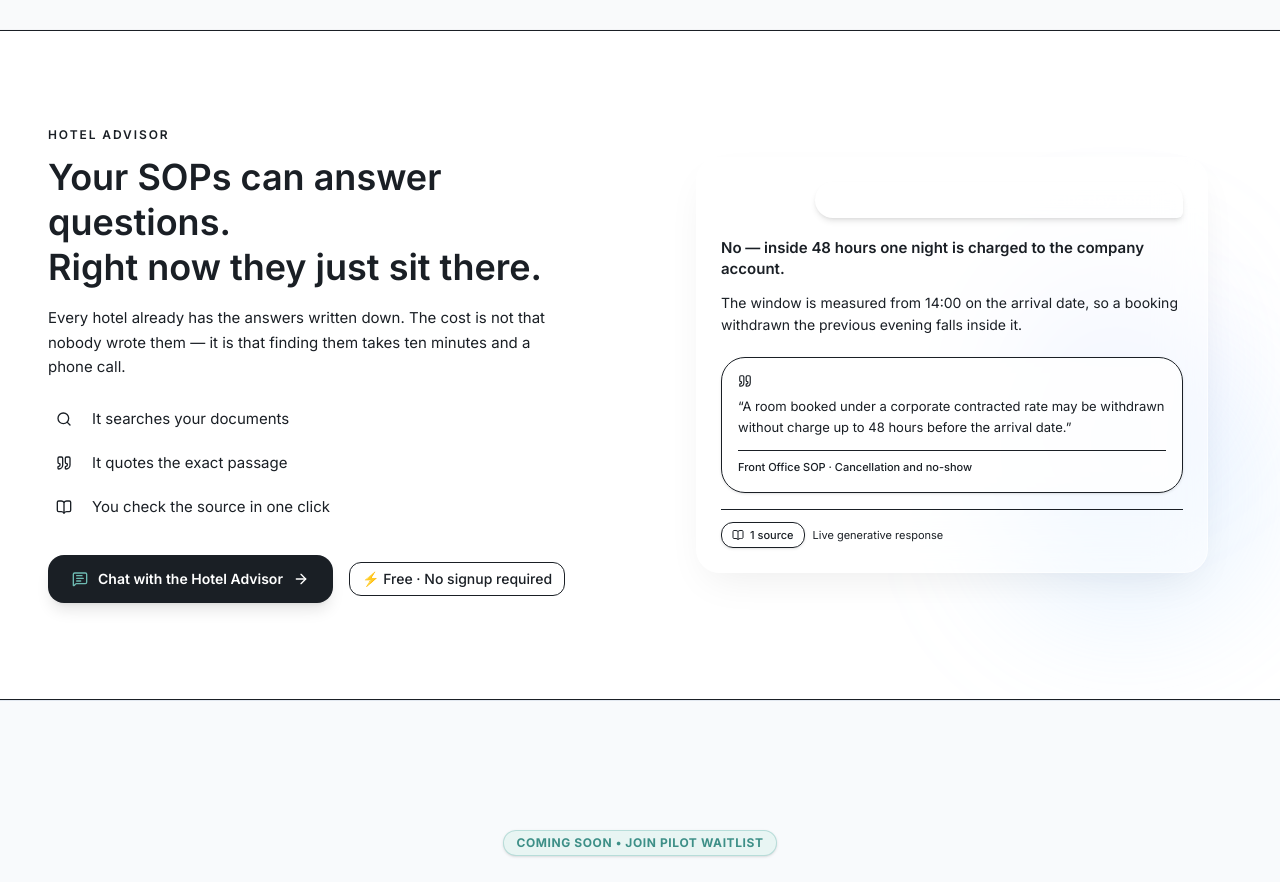
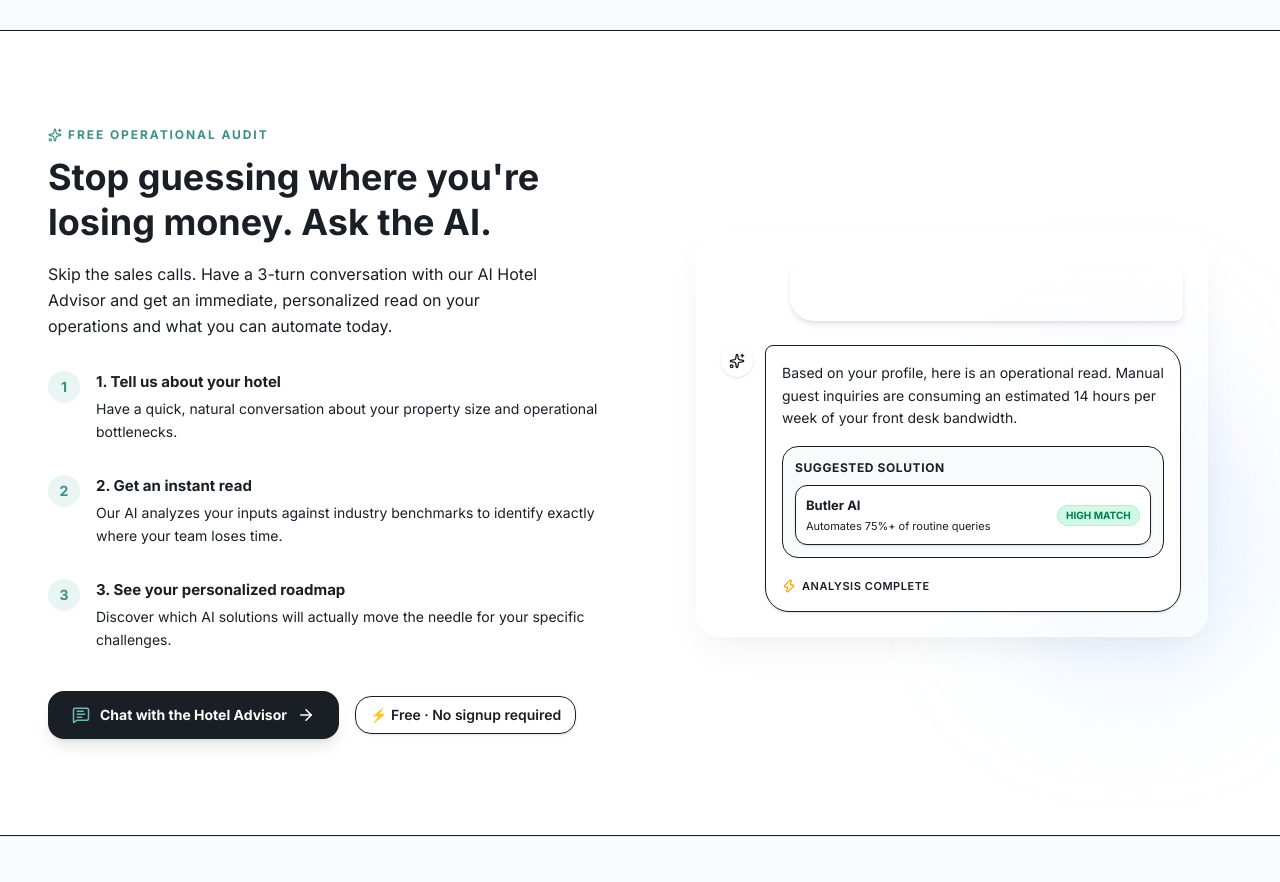
Before and after one commit to SOYL-AI/soyl-cloud, a Next.js app: page / in a window 1280 px wide. Shown: the part 3000-3882 px from the top of the page. Built offline with nearby package versions, Linux system fonts and the light colour scheme; no server answers.

Commit message:
ui: redesign advisor teaser to match agentic chat flow

```diff
--- a/src/components/sections/AdvisorTeaser.tsx
+++ b/src/components/sections/AdvisorTeaser.tsx
@@ -1,6 +1,6 @@
 "use client";
 
-import { ArrowRight, BookOpen, MessageSquareText, Quote, Search } from "lucide-react";
+import { ArrowRight, MessageSquareText, Sparkles, User, Zap } from "lucide-react";
 import Link from "next/link";
 import { motion } from "framer-motion";
 
@@ -8,9 +8,18 @@ import { RevealGroup } from "@/components/ui/Reveal";
 import { Container } from "@/components/ui/Container";
 
 const STEPS = [
-  { icon: Search, label: "It searches your documents" },
-  { icon: Quote, label: "It quotes the exact passage" },
-  { icon: BookOpen, label: "You check the source in one click" },
+  {
+    title: "1. Tell us about your hotel",
+    desc: "Have a quick, natural conversation about your property size and operational bottlenecks."
+  },
+  {
+    title: "2. Get an instant read",
+    desc: "Our AI analyzes your inputs against industry benchmarks to identify exactly where your team loses time."
+  },
+  {
+    title: "3. See your personalized roadmap",
+    desc: "Discover which AI solutions will actually move the needle for your specific challenges."
+  },
 ];
 
 export function AdvisorTeaser() {
@@ -22,38 +31,40 @@ export function AdvisorTeaser() {
       <Container>
         <RevealGroup className="grid items-center gap-10 lg:grid-cols-2 lg:gap-16">
           <div className="relative z-10">
-            <p className="mb-3 text-xs font-semibold uppercase tracking-[0.16em] text-charcoal/45">
-              Hotel Advisor
+            <p className="mb-3 flex items-center gap-1.5 text-xs font-bold uppercase tracking-[0.16em] text-[var(--color-soyl-mint-dark)]">
+              <Sparkles className="h-3.5 w-3.5" /> Free Operational Audit
             </p>
-            <h2 className="text-3xl font-semibold leading-tight text-charcoal sm:text-4xl">
-              Your SOPs can answer questions.
-              <br className="hidden sm:block" /> Right now they just sit there.
+            <h2 className="text-3xl font-bold leading-tight text-charcoal sm:text-4xl text-balance">
+              Stop guessing where you're losing money. Ask the AI.
             </h2>
-            <p className="mt-4 max-w-lg text-[15px] leading-relaxed text-charcoal/65">
-              Every hotel already has the answers written down. The cost is not
-              that nobody wrote them — it is that finding them takes ten minutes
-              and a phone call.
+            <p className="mt-4 max-w-lg text-[16px] leading-relaxed text-charcoal/70">
+              Skip the sales calls. Have a 3-turn conversation with our AI Hotel Advisor and get an immediate, personalized read on your operations and what you can automate today.
             </p>
 
-            <ul className="mt-6 space-y-3">
-              {STEPS.map((step) => {
-                const Icon = step.icon;
-                return (
-                  <li key={step.label} className="flex items-center gap-3">
-                    <span className="flex h-8 w-8 shrink-0 items-center justify-center rounded-lg bg-mint/25">
-                      <Icon className="h-4 w-4 text-charcoal" aria-hidden />
-                    </span>
-                    <span className="text-[15px] text-charcoal/75">{step.label}</span>
-                  </li>
-                );
-              })}
-            </ul>
+            <div className="mt-8 space-y-6">
+              {STEPS.map((step, idx) => (
+                <div key={idx} className="flex gap-4">
+                  <div className="flex flex-col items-center">
+                    <div className="flex h-8 w-8 shrink-0 items-center justify-center rounded-full bg-[var(--color-soyl-mint-light)] text-[var(--color-soyl-mint-dark)] font-bold text-sm">
+                      {idx + 1}
+                    </div>
+                    {idx !== STEPS.length - 1 && (
+                      <div className="w-px h-full bg-charcoal/10 mt-2"></div>
+                    )}
+                  </div>
+                  <div className="pb-2">
+                    <h3 className="text-[15px] font-bold text-charcoal">{step.title}</h3>
+                    <p className="mt-1 text-[14px] text-charcoal/65 leading-relaxed">{step.desc}</p>
+                  </div>
+                </div>
+              ))}
+            </div>
 
             <PremiumCTA />
           </div>
 
           <div className="relative">
-            <AnswerPreview />
+            <ChatPreview />
           </div>
         </RevealGroup>
       </Container>
@@ -66,66 +77,23 @@ function PremiumCTA() {
     <div className="mt-8 flex flex-wrap items-center gap-4">
       <Link
         href="/advisor"
-        className="group relative inline-flex items-center gap-2.5 rounded-xl bg-[var(--color-soyl-charcoal)] px-6 py-3.5 text-sm font-semibold text-white shadow-lg transition-all duration-300 hover:bg-[var(--color-soyl-charcoal)]/90 hover:shadow-xl hover:scale-[1.02] active:scale-[0.98]"
+        className="group relative inline-flex items-center gap-2.5 rounded-xl bg-[var(--color-soyl-charcoal)] px-6 py-3.5 text-sm font-bold text-white shadow-lg transition-all duration-300 hover:bg-[var(--color-soyl-charcoal)]/90 hover:shadow-xl hover:scale-[1.02] active:scale-[0.98]"
       >
-        <MessageSquareText className="h-4 w-4 text-[var(--color-soyl-mint)]" aria-hidden />
+        <MessageSquareText className="h-4.5 w-4.5 text-[var(--color-soyl-mint)]" aria-hidden />
         <span>Chat with the Hotel Advisor</span>
         <ArrowRight
-          className="h-4 w-4 transition-transform duration-300 group-hover:translate-x-1"
+          className="h-4.5 w-4.5 transition-transform duration-300 group-hover:translate-x-1.5"
           aria-hidden
         />
       </Link>
-      <span className="text-sm font-medium text-charcoal/60 bg-white/60 px-3 py-1.5 rounded-lg border border-charcoal/10">
+      <span className="text-sm font-semibold text-charcoal/60 bg-white/60 px-3.5 py-2 rounded-xl border border-charcoal/10 shadow-sm">
         ⚡ Free · No signup required
       </span>
     </div>
   );
 }
 
-function AnimatedText({ text, delay = 0 }: { text: string; delay?: number }) {
-  const words = text.split(" ");
-  return (
-    <motion.span
-      custom={delay}
-      variants={{
-        hidden: { opacity: 1 },
-        visible: (d: number) => ({
-          opacity: 1,
-          transition: {
-            delayChildren: d,
-            staggerChildren: 0.05,
-          },
-        }),
-      }}
-      initial="hidden"
-      whileInView="visible"
-      viewport={{ once: true, margin: "-50px" }}
-      aria-label={text}
-    >
-      {words.map((word, i) => (
-        <span key={i} className="inline-flex">
-          <motion.span
-            variants={{
-              hidden: { opacity: 0, y: 10 },
-              visible: {
-                opacity: 1,
-                y: 0,
-                transition: { duration: 0.4, ease: "easeOut" }
-              },
-            }}
-            className="inline-block"
-            aria-hidden="true"
-          >
-            {word}
-          </motion.span>
-          {i < words.length - 1 && <span className="inline-block">&nbsp;</span>}
-        </span>
-      ))}
-    </motion.span>
-  );
-}
-
-function AnswerPreview() {
+function ChatPreview() {
   return (
     <div className="relative mx-auto w-full max-w-lg">
       {/* Premium Glassmorphism Background Blobs */}
@@ -139,67 +107,57 @@ function AnswerPreview() {
         whileInView={{ opacity: 1, y: 0 }}
         viewport={{ once: true, margin: "-50px" }}
         transition={{ duration: 0.8, ease: [0.16, 1, 0.3, 1] }}
-        className="relative z-10 rounded-3xl border border-white/60 bg-white/50 p-5 shadow-[0_16px_40px_-12px_rgba(0,0,0,0.08)] backdrop-blur-xl sm:p-6"
+        className="relative z-10 rounded-3xl border border-white/60 bg-white/60 p-5 shadow-[0_16px_40px_-12px_rgba(0,0,0,0.08)] backdrop-blur-xl sm:p-6 space-y-6"
       >
-        <div className="mb-5 flex justify-end">
+        {/* User Message */}
+        <div className="flex justify-end">
           <motion.div
             initial={{ opacity: 0, scale: 0.8, originX: 1, originY: 1 }}
             whileInView={{ opacity: 1, scale: 1 }}
             viewport={{ once: true }}
-            transition={{ delay: 0.4, duration: 0.5, type: "spring", bounce: 0.4 }}
-            className="rounded-2xl rounded-br-md bg-charcoal px-4 py-2 text-sm font-medium text-white shadow-md"
+            transition={{ delay: 0.2, duration: 0.5, type: "spring", bounce: 0.4 }}
+            className="rounded-2xl rounded-br-md bg-charcoal px-4 py-3 text-[14px] font-medium text-white shadow-md max-w-[85%]"
           >
-            Can a corporate guest cancel free the day before?
+            We have 150 rooms and our front desk is constantly overwhelmed with routine guest questions.
           </motion.div>
         </div>
 
-        <div className="space-y-3">
-          <p className="text-[15px] font-semibold leading-snug text-charcoal">
-            <AnimatedText
-              text="No — inside 48 hours one night is charged to the company account."
-              delay={1.0}
-            />
-          </p>
+        {/* AI Response */}
+        <motion.div
+          initial={{ opacity: 0, y: 15 }}
+          whileInView={{ opacity: 1, y: 0 }}
+          viewport={{ once: true }}
+          transition={{ delay: 1.2, duration: 0.6 }}
+          className="flex gap-3"
+        >
+          <div className="flex h-8 w-8 shrink-0 items-center justify-center rounded-full bg-mint/30 shadow-sm">
+            <Sparkles className="h-4 w-4 text-charcoal" />
+          </div>
+          <div className="rounded-2xl rounded-tl-md bg-white border border-charcoal/5 p-4 shadow-sm space-y-4 max-w-[90%]">
+            <p className="text-[14px] leading-relaxed text-charcoal">
+              Based on your profile, here is an operational read. Manual guest inquiries are consuming an estimated 14 hours per week of your front desk bandwidth.
+            </p>
 
-          <p className="text-sm leading-relaxed text-charcoal/80">
-            <AnimatedText
-              text="The window is measured from 14:00 on the arrival date, so a booking withdrawn the previous evening falls inside it."
-              delay={2.0}
-            />
-          </p>
-        </div>
+            <div className="rounded-xl border border-charcoal/10 bg-gray-50 p-3 space-y-2">
+               <h4 className="text-[12px] font-bold text-charcoal uppercase tracking-wider">Suggested Solution</h4>
+               <div className="flex items-center justify-between rounded-lg bg-white p-2.5 shadow-sm border border-charcoal/5">
+                 <div>
+                   <p className="text-[13px] font-bold text-charcoal">Butler AI</p>
+                   <p className="text-[11px] text-charcoal/60 mt-0.5">Automates 75%+ of routine queries</p>
+                 </div>
+                 <span className="bg-emerald-100 text-emerald-700 border border-emerald-200 text-[10px] font-bold px-2 py-0.5 rounded-full">
+                   HIGH MATCH
+                 </span>
+               </div>
+            </div>
 
-        <motion.figure
-          initial={{ opacity: 0, y: 15, scale: 0.98 }}
-          whileInView={{ opacity: 1, y: 0, scale: 1 }}
-          viewport={{ once: true }}
-          transition={{ delay: 3.5, duration: 0.6, type: "spring", bounce: 0.3 }}
-          className="mt-5 rounded-2xl border border-charcoal/10 bg-white/70 p-4 shadow-sm backdrop-blur-md"
-        >
-          <Quote className="mb-2 h-3.5 w-3.5 text-charcoal/40" aria-hidden />
-          <blockquote className="text-[13px] leading-relaxed text-charcoal/75">
-            &ldquo;A room booked under a corporate contracted rate may be withdrawn
-            without charge up to 48 hours before the arrival date.&rdquo;
-          </blockquote>
-          <figcaption className="mt-3 border-t border-charcoal/10 pt-2 text-[11px] font-medium text-charcoal/55">
-            Front Office SOP · Cancellation and no-show
-          </figcaption>
-        </motion.figure>
+            <div className="pt-1 flex items-center gap-1.5">
+               <Zap className="h-3.5 w-3.5 text-amber-500" />
+               <span className="text-[11px] font-semibold text-charcoal/50 uppercase tracking-wider">Analysis Complete</span>
+            </div>
+          </div>
+        </motion.div>
 
-        <motion.div
-          initial={{ opacity: 0 }}
-          whileInView={{ opacity: 1 }}
-          viewport={{ once: true }}
-          transition={{ delay: 4.0, duration: 0.6 }}
-          className="mt-4 flex items-center gap-2 border-t border-charcoal/10 pt-3"
-        >
-          <span className="inline-flex items-center gap-1.5 rounded-lg border border-charcoal/10 bg-white/60 px-2.5 py-1 text-[11px] font-medium text-charcoal/70 shadow-sm backdrop-blur-sm">
-            <BookOpen className="h-3 w-3" aria-hidden />1 source
-          </span>
-          <span className="text-[11px] text-charcoal/45">
-            Live generative response
-          </span>
-        </motion.div>
       </motion.div>
     </div>
   );
```
